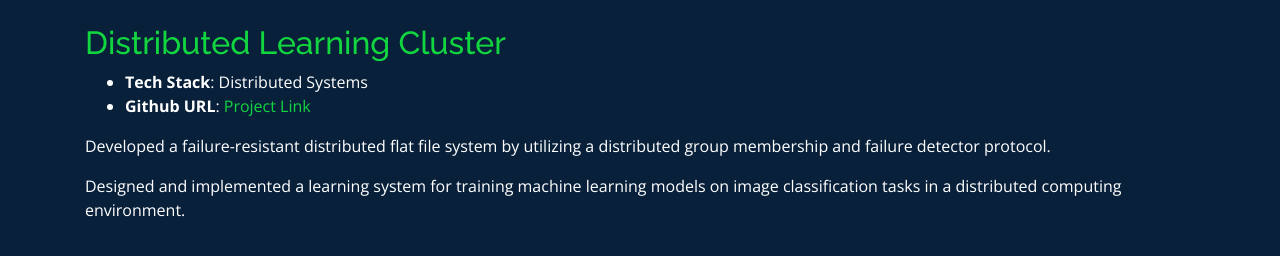
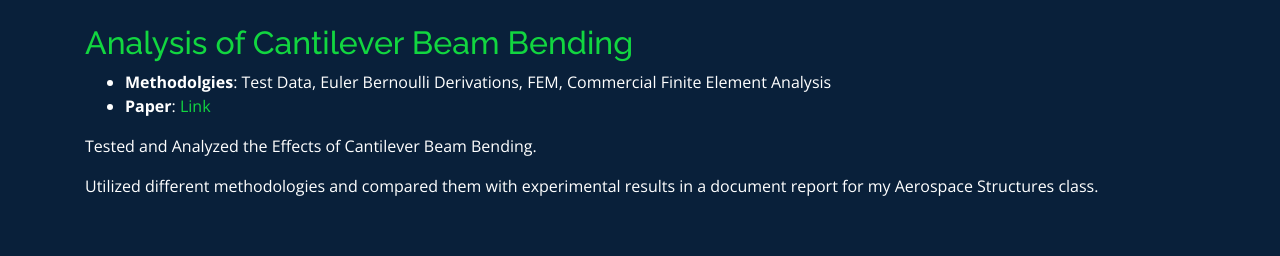
Before and after one commit to julianruocco/j, a plain HTML site: page projects/distcluster.html in a window 1280 px wide. Drawn offline with nearby package versions, Linux system fonts and the light colour scheme; files whose address does not match are found by name.

Commit message:
Update distcluster.html

```diff
--- a/projects/distcluster.html
+++ b/projects/distcluster.html
@@ -53,27 +53,23 @@
           <div class="row">
             <div class="col-lg-12 portfolio-info">
               <br />
-              <h2 style="color: #12d640">Distributed Learning Cluster</h2>
+              <h2 style="color: #12d640">Analysis of Cantilever Beam Bending</h2>
               <ul>
-                <li><strong>Tech Stack</strong>: Distributed Systems</li>
+                <li><strong>Methodolgies</strong>: Test Data, Euler Bernoulli Derivations, FEM, Commercial Finite Element Analysis</li>
                 <li>
-                  <strong>Github URL</strong>:
+                  <strong>Paper</strong>:
                   <a
-                    href="https://github.com/kukr/Distributed-Learning-Cluster"
+                    href="https://drive.google.com/file/d/1ROVrHC4OkwQAte9xRIKnuAI_1eXJ52vM/view?usp=sharing"
                     target="_blank"
-                    >Project Link</a
+                    >Link</a
                   >
                 </li>
               </ul>
               <p>
-                Developed a failure-resistant distributed flat file system by
-                utilizing a distributed group membership and failure detector
-                protocol.
+                Tested and Analyzed the Effects of Cantilever Beam Bending.
               </p>
               <p>
-                Designed and implemented a learning system for training machine
-                learning models on image classification tasks in a distributed
-                computing environment.
+                Utilized different methodologies and compared them with experimental results in a document report for my Aerospace Structures class.
               </p>
             </div>
           </div>
```
